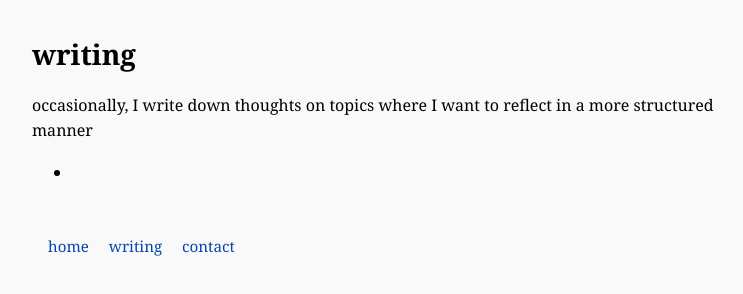
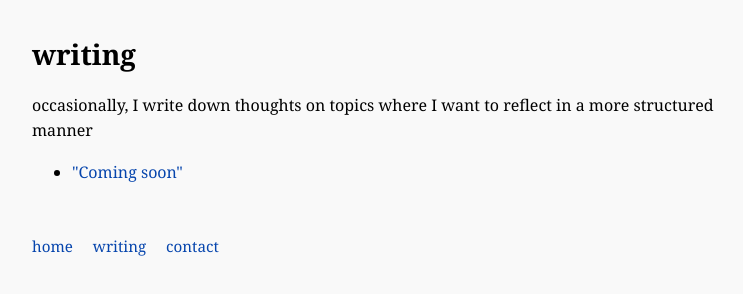
Before and after one commit to reeshr1618/sireeshramesh.com, a plain HTML site: page writing.html in a window 1280 px wide. Shown: the whole page, without its empty margins (258-1001 px from the left). Drawn offline with Linux system fonts and the light colour scheme.

Commit message:
Fix anchor tag syntax in writing.html

```diff
--- a/writing.html
+++ b/writing.html
@@ -39,7 +39,7 @@
   <p>occasionally, I write down thoughts on topics where I want to reflect in a more structured manner</p>
 
   <ul>
-    <li><a "Coming soon"</a></li>
+    <li><a>"Coming soon"</a></li>
   </ul>
 
   <nav>
```
